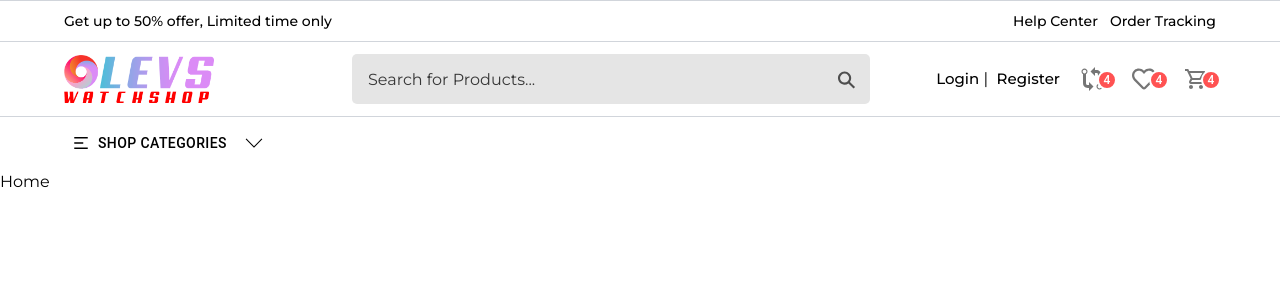
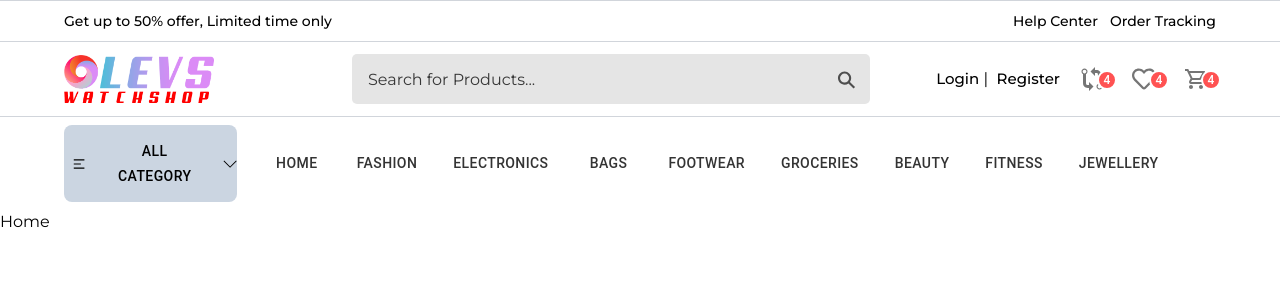
Before and after one commit to Mazedul2021/complete-ecommerce-website, a React (Vite) app: page / in a window 1280 px wide. Shown: the top 300 px of the page. Built offline with nearby package versions, Linux system fonts and the light colour scheme.

Commit message:
category panel complete

```diff
--- /dev/null
+++ b/src/components/header/Navigation/CategoryPanel.jsx
@@ -0,0 +1,113 @@
+import Button from "@mui/material/Button";
+import React, { useState } from "react";
+import { FaChevronRight } from "react-icons/fa";
+import { RiMenu2Fill } from "react-icons/ri";
+import { TfiAngleDown } from "react-icons/tfi";
+import { Link } from "react-router-dom";
+
+const CategoryPanel = () => {
+  const [isOpen, setIsOpen] = useState(false);
+
+
+  const categories = [
+    {
+      name: "Men's Fashion",
+      subCategory: [
+        {
+          name: "Watches",
+          children: ["Digital", "Analog", "Luxury", "Casual"],
+        },
+        {
+          name: "Shoes",
+          children: ["Sneakers", "Boots", "Loafers"],
+        },
+      ],
+    },
+    {
+      name: "Women's Fashion",
+      subCategory: [
+        {
+          name: "Jewelry",
+          children: ["Rings", "Bracelets", "Earrings"],
+        },
+        {
+          name: "Bags",
+          children: ["Handbags", "Backpacks", "Tote Bags"],
+        },
+      ],
+    },
+  ];
+
+  return (
+    <div className="w-fit relative py-2">
+      {/* Toggle Button */}
+      <Button
+        onClick={() => setIsOpen(!isOpen)}
+        className="!text-black gap-7 w-full hover:!text-[#ff5252]"
+      >
+        <RiMenu2Fill className="text-[18px]" />
+        All Category
+        <TfiAngleDown className="text-[18px] ml-auto" />
+      </Button>
+
+      {/* Main Category Dropdown */}
+      {isOpen && (
+        <div className="absolute top-full left-0 mt-2 w-64 bg-neutral-50 border-neutral-200 shadow-lg rounded-lg z-10">
+          {categories.map((category, index) => (
+            <div
+              key={index}
+              className="group/item relative px-4 py-3 border-b hover:bg-neutral-200"
+            >
+              <div className="w-full flex items-center justify-between cursor-pointer">
+                <span className="text-sm text-neutral-700 font-medium">
+                  {category.name}
+                </span>
+
+                {category.subCategory.length > 0 && (
+                  <FaChevronRight className="w-2.5 h-2.5 text-neutral-500" />
+                )}
+              </div>
+
+              {/* Sub Category */}
+              {category.subCategory.length > 0 && (
+                <div className="absolute top-0 left-full w-48 hidden group-hover/item:block bg-neutral-50 border border-neutral-200 shadow-lg rounded-lg">
+                  {category.subCategory.map((sub, subIndex) => (
+                    <div
+                      key={subIndex}
+                      className="group/sub relative border-b hover:bg-neutral-200"
+                    >
+                      <div className="flex justify-between items-center px-4 py-3 text-sm text-neutral-700 cursor-pointer">
+                        {sub.name}
+
+                        {sub.children?.length > 0 && (
+                          <FaChevronRight className="w-2.5 h-2.5 text-neutral-500" />
+                        )}
+                      </div>
+
+                      {/* Sub-Sub Category */}
+                      {sub.children?.length > 0 && (
+                        <div className="absolute top-0 left-full w-48 hidden group-hover/sub:block bg-neutral-50 border border-neutral-200 shadow-lg rounded-lg">
+                          {sub.children.map((child, childIndex) => (
+                            <Link
+                              key={childIndex}
+                              to="/"
+                              className="block px-4 py-3 text-sm text-neutral-600 border-b hover:bg-neutral-200"
+                            >
+                              {child}
+                            </Link>
+                          ))}
+                        </div>
+                      )}
+                    </div>
+                  ))}
+                </div>
+              )}
+            </div>
+          ))}
+        </div>
+      )}
+    </div>
+  );
+};
+
+export default CategoryPanel;
--- a/src/components/header/Navigation/index.jsx
+++ b/src/components/header/Navigation/index.jsx
@@ -1,20 +1,75 @@
 import Button from '@mui/material/Button';
 import React from 'react'
-import { RiMenu2Fill } from "react-icons/ri";
-import { TfiAngleDown } from "react-icons/tfi";
+import { Link } from 'react-router-dom';
+import CategoryPanel from './CategoryPanel';
 
 const Navigation = () => {
+
+
+
   return (
     <nav className='nav py-2'>
-        <div className='container flex items-center justify-end'>
-            <div className='col-1 w-[18%] '>
-                  <Button className='!text-black gap-2 w-full'>
-                    <RiMenu2Fill className='text-[18px]'/>
-                    Shop Categories
-                    <TfiAngleDown className='text-[18px] ml-auto'/>
-                  </Button>
+        <div className='container flex items-center justify-end gap-7'>
+            <div className='col-1 w-[15%] bg-slate-300 rounded-lg'>
+                  <CategoryPanel/>
             </div>
-            <div className='col-2 w-[82%]'></div>
+            <div className='col-2 w-[85%]'>
+              <ul className='flex items-center gap-5'>
+                <li className='list-none'>
+                  <Link to="/" className='link transiton text-[14px] font-[500]'>
+                    <Button className='link transition !font-[500] !text-[rgba(0,0,0,0.8)] hover:!text-[#ff5252]'>Home</Button>
+                  </Link>
+                </li>
+
+                <li className='list-none'>
+                  <Link to="/" className='link transiton text-[14px] font-[500]'>
+                    <Button className='link transition !font-[500] !text-[rgba(0,0,0,0.8)] hover:!text-[#ff5252]'>Fashion</Button>
+                  </Link>
+                </li>
+
+                <li className='list-none'>
+                  <Link to="/" className='link transiton text-[14px] font-[500]'>
+                    <Button className='link transition !font-[500] !text-[rgba(0,0,0,0.8)] hover:!text-[#ff5252]'>Electronics</Button>
+                  </Link>
+                </li>
+
+                <li className='list-none'>
+                  <Link to="/" className='link transiton text-[14px] font-[500]'>
+                    <Button className='link transition !font-[500] !text-[rgba(0,0,0,0.8)] hover:!text-[#ff5252]'>Bags</Button>
+                  </Link>
+                </li>
+
+                <li className='list-none'>
+                  <Link to="/" className='link transiton text-[14px] font-[500]'>
+                    <Button className='link transition !font-[500] !text-[rgba(0,0,0,0.8)] hover:!text-[#ff5252]'>Footwear</Button>
+                  </Link>
+                </li>
+
+                <li className='list-none'>
+                  <Link to="/" className='link transiton text-[14px] font-[500]'>
+                    <Button className='link transition !font-[500] !text-[rgba(0,0,0,0.8)] hover:!text-[#ff5252]'>Groceries</Button>
+                  </Link>
+                </li>
+
+                <li className='list-none'>
+                  <Link to="/" className='link transiton text-[14px] font-[500]'>
+                    <Button className='link transition !font-[500] !text-[rgba(0,0,0,0.8)] hover:!text-[#ff5252]'>Beauty</Button>
+                  </Link>
+                </li>
+
+                <li className='list-none'>
+                  <Link to="/" className='link transiton text-[14px] font-[500]'>
+                    <Button className='link transition !font-[500] !text-[rgba(0,0,0,0.8)] hover:!text-[#ff5252]'>Fitness</Button>
+                  </Link>
+                </li>
+
+                <li className='list-none'>
+                  <Link to="/" className='link transiton text-[14px] font-[500]'>
+                    <Button className='link transition !font-[500] !text-[rgba(0,0,0,0.8)] hover:!text-[#ff5252]'>Jewellery</Button>
+                  </Link>
+                </li>
+              </ul>
+            </div>
         </div>
     </nav>
   )
--- a/src/index.css
+++ b/src/index.css
@@ -3,6 +3,11 @@
 @tailwind utilities;
 
 *{margin: 0px; padding: 0px; box-sizing: border-box;}
+
+.root{
+    text-decoration: none;
+    list-style: none;
+}
 
 body{font-family: "Montserrat", sans-serif; font-optical-sizing: auto;}
 
@@ -11,3 +16,5 @@ body{font-family: "Montserrat", sans-serif; font-optical-sizing: auto;}
 .link:hover{color: #ff5252}
 
 .MuiBadge-badge{background-color: #ff5252 !important;}
+
+nav ul button:hover {background: none !important;}
```
